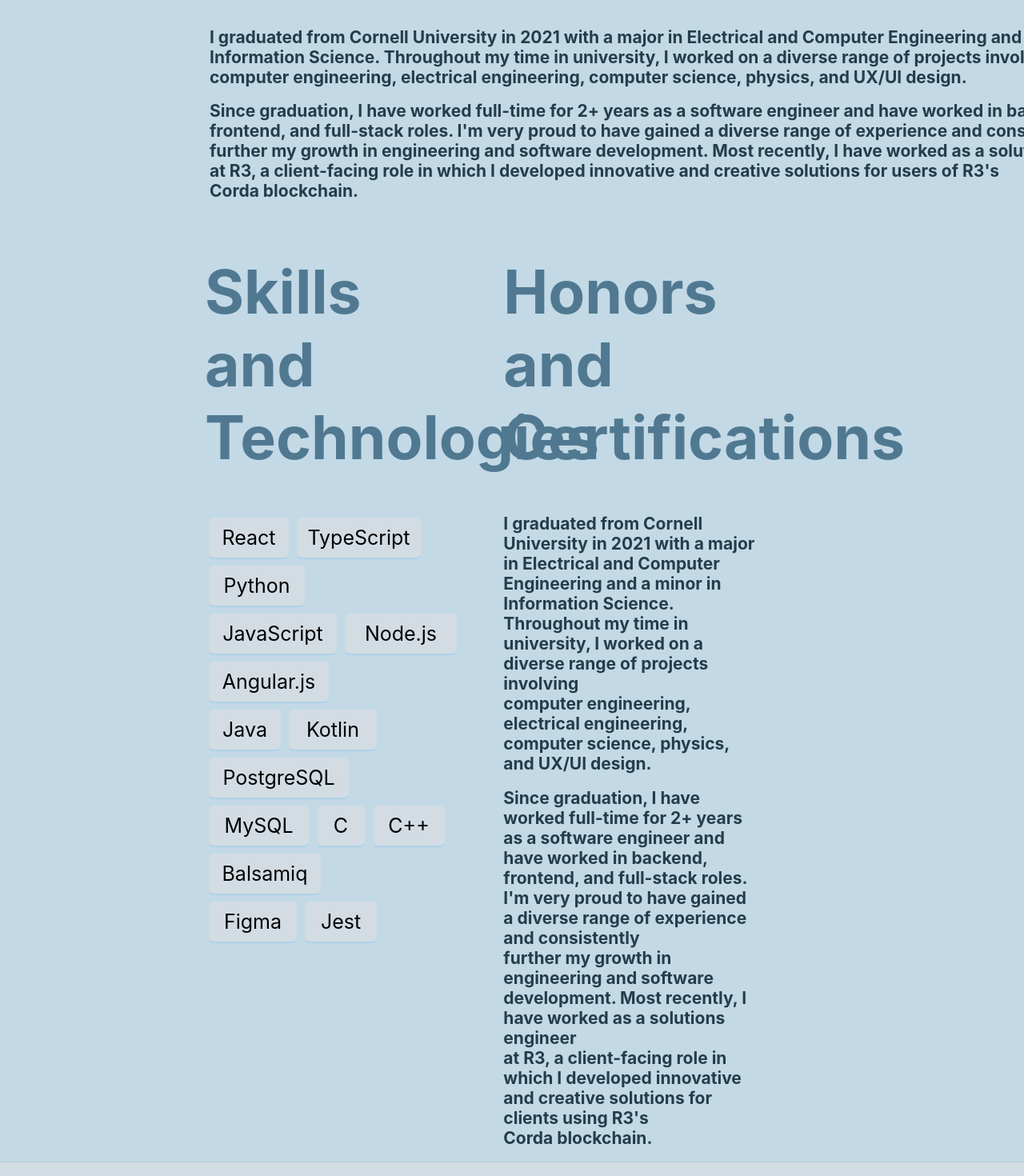
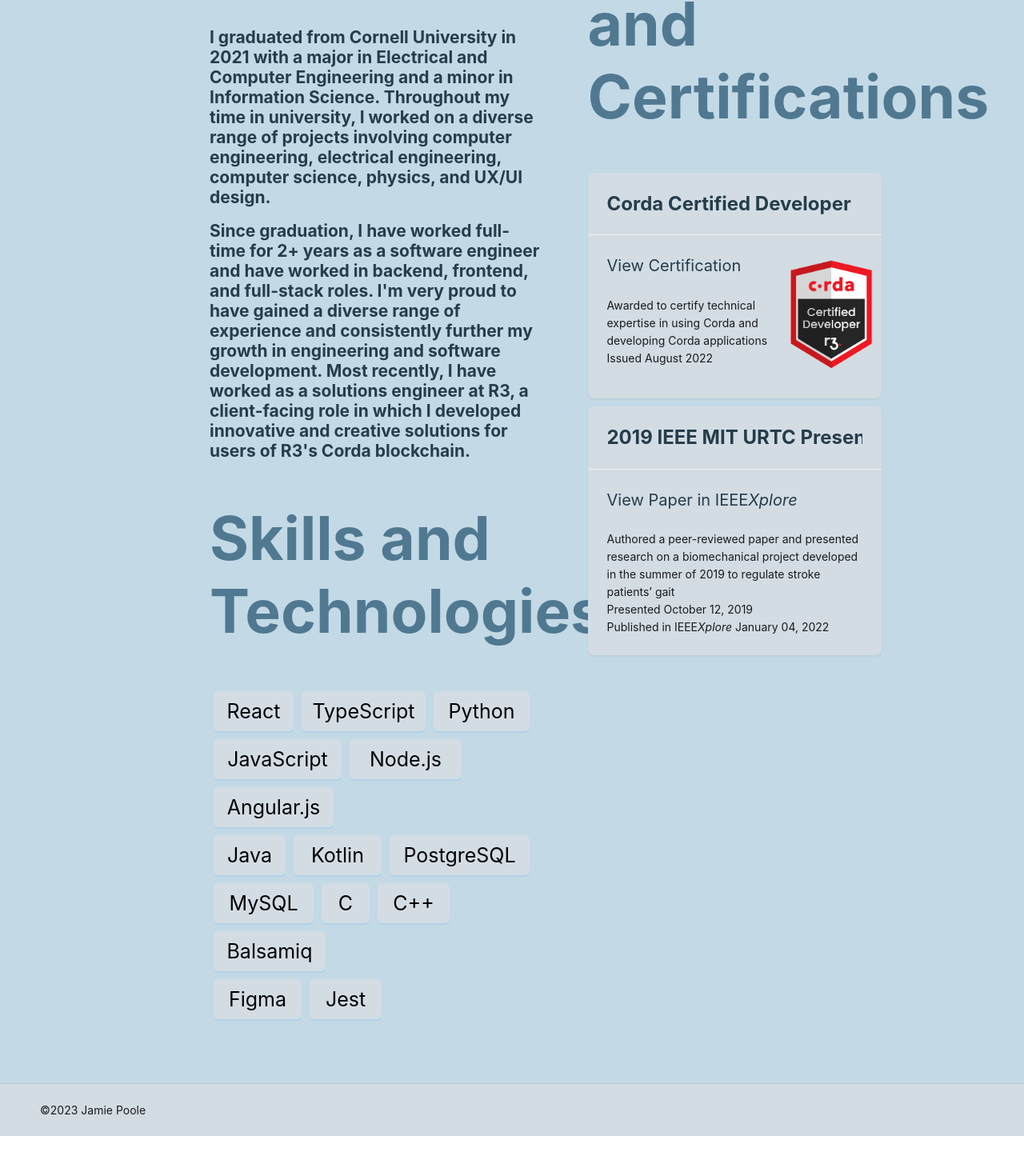
Before and after one commit to jamiep9/ts-app, a React (Create React App) app: page / in a window 1280 px wide. Shown: the part 575-2045 px from the top of the page at 80% size. After the commit the page ends 1995 px from the top, so only its background shows below. Built offline with nearby package versions, Linux system fonts and the light colour scheme.

Commit message:
homepage finished for now

```diff
--- a/src/components/HomeContent.css
+++ b/src/components/HomeContent.css
@@ -15,6 +15,7 @@
 
 .skillsDiv {
   transform: translate(20%, 0%);
+  margin: 0px 10px 75px 10px;
 }
 
 .skillsButton {
@@ -23,6 +24,11 @@
   color: #000000;
   background-color: #d3dce3;
   pointer-events: none;
+}
+
+.honorsCard {
+  margin-bottom: 10px;
+  background-color: #d3dce3;
 }
 
 h1 {
--- a/src/components/HomeContent.tsx
+++ b/src/components/HomeContent.tsx
@@ -2,6 +2,8 @@ import React, { useState } from 'react';
 import {Card, Image, Row, Col, Button} from 'antd';
 import "./HomeContent.css";
 import profilePic from "./../images/profile-pic.png";
+import cordaCertified from "./../images/corda-certified.png";
+import { Link } from "react-router-dom";
 
 export const HomeContent: React.FC = () => {
 
@@ -24,34 +26,22 @@ export const HomeContent: React.FC = () => {
                 </Col>
             </Row>
         </div>
-        <div className='profileImageDiv'>
+        <div className='skillsDiv'>
             <Row>
-                <Col span={24}>
+                <Col span={8}>
                     <h1 id='float'>About Me</h1>
                     <h2 id='float2'>
                         I graduated from Cornell University in 2021 with a major in Electrical and Computer Engineering and a minor in
-                        <br></br>
                         Information Science. Throughout my time in university, I worked on a diverse range of projects involving
-                        <br></br>
                         computer engineering, electrical engineering, computer science, physics, and UX/UI design.
                     </h2>
                     <h2 id='float2'>
                         Since graduation, I have worked full-time for 2+ years as a software engineer and have worked in backend,
-                        <br></br>
                         frontend, and full-stack roles. I'm very proud to have gained a diverse range of experience and consistently
-                        <br></br>
                         further my growth in engineering and software development. Most recently, I have worked as a solutions engineer
-                        <br></br>
                         at R3, a client-facing role in which I developed innovative and creative solutions for users of R3's
-                        <br></br>
                         Corda blockchain.
                     </h2>
-                </Col>
-            </Row>
-        </div>
-        <div className='skillsDiv'>
-            <Row>
-                <Col span={6}>
                     <h1 id='float'>Skills and Technologies</h1>
                     <Row id='float2'>
                         <Button type='primary' className='skillsButton' style={{width: '100px', height: '50px'}}>
@@ -109,27 +99,38 @@ export const HomeContent: React.FC = () => {
                         </Button>
                     </Row>
                 </Col>
-                <Col span={1}></Col>
-                <Col span={6}>
+                <Col xs={1} md={1} lg={1} xl={1}></Col>
+                <Col span={7}>
                     <h1 id='float'>Honors and Certifications</h1>
-                    <h2 id='float2'>
-                        I graduated from Cornell University in 2021 with a major in Electrical and Computer Engineering and a minor in
+                    <Card className='honorsCard' bordered={false} id='float2' title={<h2>Corda Certified Developer</h2>}>
+                        <Row>
+                            <Col span={16}>
+                                <Link to="https://www.credly.com/badges/313ca54e-77e7-4b0e-9da0-615c34027e2f/public_url" target="_blank" rel="noopener noreferrer" style={{fontSize:'20px', color:'#253d4b'}}>View Certification</Link>
+                                <br></br>
+                                <br></br>
+                                Awarded to certify technical expertise in using Corda and developing Corda applications
+                                <br></br>
+                                Issued August 2022
+                            </Col>
+                            <Col span={8}>
+                                <Image
+                                    width={130}
+                                    src={cordaCertified}
+                                    id='float'
+                                />
+                            </Col>
+                        </Row>
+                    </Card>
+                    <Card className='honorsCard' bordered={false} id='float2' title={<h2>2019 IEEE MIT URTC Presenter</h2>}>
+                        <Link to="https://ieeexplore.ieee.org/document/9660511" target="_blank" rel="noopener noreferrer" style={{fontSize:'20px', color:'#253d4b'}}>View Paper in IEEE<i>Xplore</i></Link>
                         <br></br>
-                        Information Science. Throughout my time in university, I worked on a diverse range of projects involving
                         <br></br>
-                        computer engineering, electrical engineering, computer science, physics, and UX/UI design.
-                    </h2>
-                    <h2 id='float2'>
-                        Since graduation, I have worked full-time for 2+ years as a software engineer and have worked in backend,
+                        Authored a peer-reviewed paper and presented research on a biomechanical project developed in the summer of 2019 to regulate stroke patients’ gait
                         <br></br>
-                        frontend, and full-stack roles. I'm very proud to have gained a diverse range of experience and consistently
+                        Presented October 12, 2019
                         <br></br>
-                        further my growth in engineering and software development. Most recently, I have worked as a solutions engineer
-                        <br></br>
-                        at R3, a client-facing role in which I developed innovative and creative solutions for clients using R3's
-                        <br></br>
-                        Corda blockchain.
-                    </h2>
+                        Published in IEEE<i>Xplore</i> January 04, 2022
+                    </Card>
                 </Col>
             </Row>
         </div>
```
Also changed, not shown: src/images/corda-certified.png (added).
